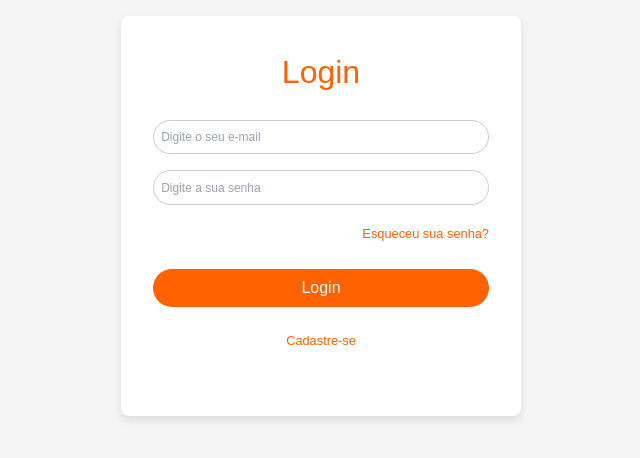
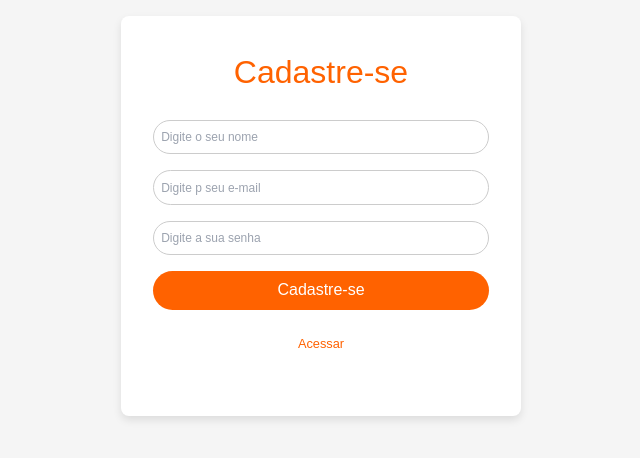
Before and after one commit to devjamilson/projetoWEB-plataformaDeMatematica, a Next.js app in the folder frontend/: page /cadastro in a window 1280 px wide. Shown: the part 184-642 px from the top of the page, without its empty margins (319-959 px from the left). Built offline with nearby package versions, Linux system fonts and the light colour scheme.

Commit message:
pagina de login e cadastro

```diff
--- a/frontend/src/app/cadastro/page.tsx
+++ b/frontend/src/app/cadastro/page.tsx
@@ -1,18 +1,28 @@
 'use client'
 import './style.scss';
 
-export default function Login() {
+export default function Cadastro() {
   return (
-    <div className="container-login">
-      <form className="login-form">
-        <h2>Login</h2>
+    <div className="container-cadastro">
+      <form className="cadastro-form">
+        <h2>Cadastre-se</h2>
 
         <div className="form-group">
           <input
             type="text"
             id="username"
             name="username"
-            placeholder="Digite o seu e-mail"
+            placeholder="Digite o seu nome"
+            required
+          />
+        </div>
+
+        <div className="form-group">
+          <input
+            type="password"
+            id="password"
+            name="password"
+            placeholder="Digite p seu e-mail"
             required
           />
         </div>
@@ -27,18 +37,12 @@ export default function Login() {
           />
         </div>
 
-        <div className="form-footer">
-          <a href="/reset-password" className="forgot-password">
-            Esqueceu sua senha?
-          </a>
-        </div>
-
         <button type="submit" className="login-btn">
-          Login
+          Cadastre-se
         </button>
 
         <div className="signup-link">
-          <a href="/signup">Cadastre-se</a>
+          <a href="/login">Acessar</a>
         </div>
       </form>
     </div>
--- a/frontend/src/app/cadastro/style.scss
+++ b/frontend/src/app/cadastro/style.scss
@@ -1,11 +1,11 @@
-.container-login {
+.container-cadastro {
     display: flex;
     justify-content: center;
     align-items: center;
     height: 100vh;
     background-color: #f5f5f5;
 
-    .login-form {
+    .cadastro-form {
       background-color: #fff;
       padding: 2rem;
       border-radius: 8px;
--- a/frontend/src/app/componentes/exercicios/index.tsx
+++ b/frontend/src/app/componentes/exercicios/index.tsx
@@ -0,0 +1,9 @@
+'use client'
+
+export default function Exercicios() {
+  return(
+    <div>
+
+    </div>
+  );
+}
--- a/frontend/src/app/componentes/gabarito/index.tsx
+++ b/frontend/src/app/componentes/gabarito/index.tsx
@@ -0,0 +1,10 @@
+// src/app/page.tsx
+'use client'
+
+export default function Gabarito() {
+  return(
+    <div>
+
+    </div>
+  );
+}
--- a/frontend/src/app/login/page.tsx
+++ b/frontend/src/app/login/page.tsx
@@ -1,11 +1,31 @@
-'use client'
+'use client';
+import { useState } from 'react';
+import { useRouter } from 'next/navigation'; // Mude para 'next/navigation'
 import './style.scss';
 
 export default function Login() {
+  const router = useRouter();
+  const [username, setUsername] = useState('');
+  const [password, setPassword] = useState('');
+  const [error, setError] = useState('');
+
+  const handleLogin = (e) => {
+    e.preventDefault();
+
+    // Usuário e senha padrão
+    if (username === 'admin' && password === 'admin') {
+      router.push('/home'); // Redireciona para a página home
+    } else {
+      setError('Usuário ou senha incorretos.');
+    }
+  };
+
   return (
     <div className="container-login">
-      <form className="login-form">
+      <form className="login-form" onSubmit={handleLogin}>
         <h2>Login</h2>
+
+        {error && <div className="error-message">{error}</div>}
 
         <div className="form-group">
           <input
@@ -13,6 +33,8 @@ export default function Login() {
             id="username"
             name="username"
             placeholder="Digite o seu e-mail"
+            value={username}
+            onChange={(e) => setUsername(e.target.value)}
             required
           />
         </div>
@@ -23,6 +45,8 @@ export default function Login() {
             id="password"
             name="password"
             placeholder="Digite a sua senha"
+            value={password}
+            onChange={(e) => setPassword(e.target.value)}
             required
           />
         </div>
@@ -38,7 +62,7 @@ export default function Login() {
         </button>
 
         <div className="signup-link">
-          <a href="/signup">Cadastre-se</a>
+          <a href="/cadastro">Cadastre-se</a>
         </div>
       </form>
     </div>
```
